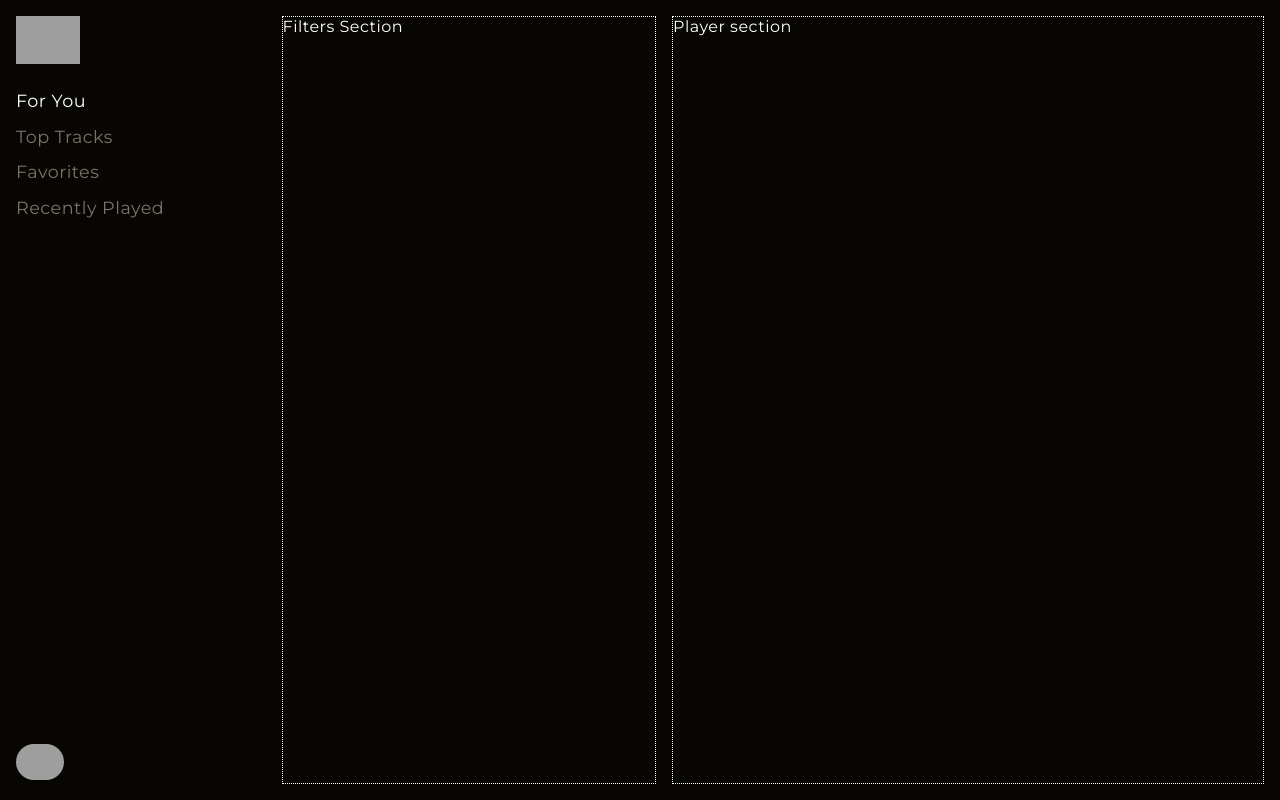
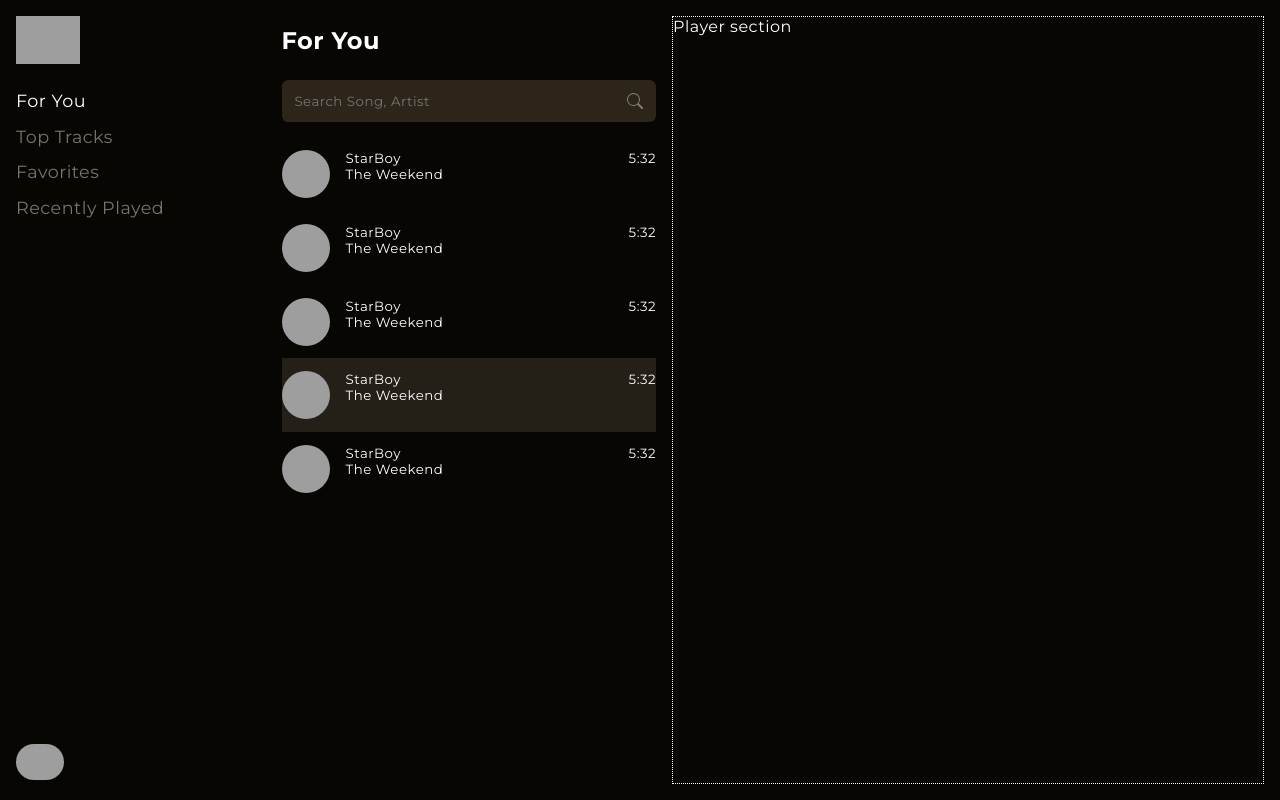
Before and after one commit to deekeh/spotify-clone, a React (Create React App) app: page / in a window 1280 px wide. Built offline with nearby package versions, Linux system fonts and the light colour scheme; grey boxes are pictures that could not be loaded.

Commit message:
added filters song cards

```diff
--- a/src/components/Filters/Filters.jsx
+++ b/src/components/Filters/Filters.jsx
@@ -1,9 +1,35 @@
 import "./Filters.scss";
+
+import searchIcon from "../../assets/search.svg";
+
+// components
+import SongCard from "./SongCard/SongCard";
 
 function Filters() {
   return (
     <aside className="Filters">
-      Filters Section
+      <header className="header">
+        <h2>
+          For You
+        </h2>
+      </header>
+
+      <form className="search-form">
+        <label className="search-box">
+          <input type="text" placeholder="Search Song, Artist" />
+          <button type="submit">
+            <img src={searchIcon} alt="Search" />
+          </button>
+        </label>
+      </form>
+
+      <ul className="songs-list">
+        <SongCard />
+        <SongCard />
+        <SongCard />
+        <SongCard selected={true} />
+        <SongCard />
+      </ul>
     </aside>
   )
 };
--- a/src/components/Filters/Filters.scss
+++ b/src/components/Filters/Filters.scss
@@ -1,4 +1,44 @@
 .Filters {
-  border: dotted 1px #fff;
+  // border: dotted 1px #fff;
   flex-basis: 30%;
+
+  display: flex;
+  flex-direction: column;
+  gap: 1rem;
+
+  header.header {
+    height: 3rem;
+    display: flex;
+    align-items: center;
+  }
+
+  form.search-form {
+    background-color: #2d251a;
+    padding: 0.8rem;
+    border-radius: 0.4rem;
+    .search-box {
+      display: flex;
+      align-items: center;
+      gap: 0.5rem;
+      input {
+        flex-grow: 1;
+      }
+      input, button {
+        cursor: pointer;
+        background-color: transparent;
+        color: #fff;
+        border: none;
+        outline: none;
+      }
+
+      button {
+        display: flex;
+        align-items: center;
+      }
+    }
+  }
+
+  ul.songs-list {
+    list-style-type: none;
+  }
 }
--- /dev/null
+++ b/src/components/Filters/SongCard/SongCard.jsx
@@ -0,0 +1,26 @@
+import "./SongCard.scss";
+
+function SongCard(props) {
+  return (
+    <li className={`SongCard${props.selected ? ' selected' : ''}`}>
+      <button>
+        <img src="https://picsum.photos/48/48" alt="Song Picture" />
+
+        <section className="song-info">
+          <div className="song-name">
+            StarBoy
+          </div>
+          <div className="song-artist">
+            The Weekend
+          </div>
+        </section>
+
+        <div className="song-duration">
+          5:32
+        </div>
+      </button>
+    </li>
+  );
+}
+
+export default SongCard;
--- /dev/null
+++ b/src/components/Filters/SongCard/SongCard.scss
@@ -0,0 +1,42 @@
+.SongCard {
+  &:hover {
+    background-color: #13110d;
+  }
+  &.selected {
+    background-color: #242018;
+  }
+
+  button {
+    width: 100%;
+    background-color: transparent;
+    color: #fff;
+    border: none;
+    outline: none;
+    display: flex;
+    gap: 1rem;
+
+    padding-top: 0.8rem;
+    padding-bottom: 0.8rem;
+
+    &:hover {
+      cursor: pointer;
+    }
+
+    img {
+      border-radius: 1000px;
+    }
+
+    .song-info {
+      display: flex;
+      flex-direction: column;
+      align-items: flex-start;
+      justify-content: center;
+      flex-grow: 1;
+    }
+
+    .song-duration {
+      display: flex;
+      align-items: center;
+    }
+  }
+}
```
Also changed, not shown: src/assets/search.svg (added).
